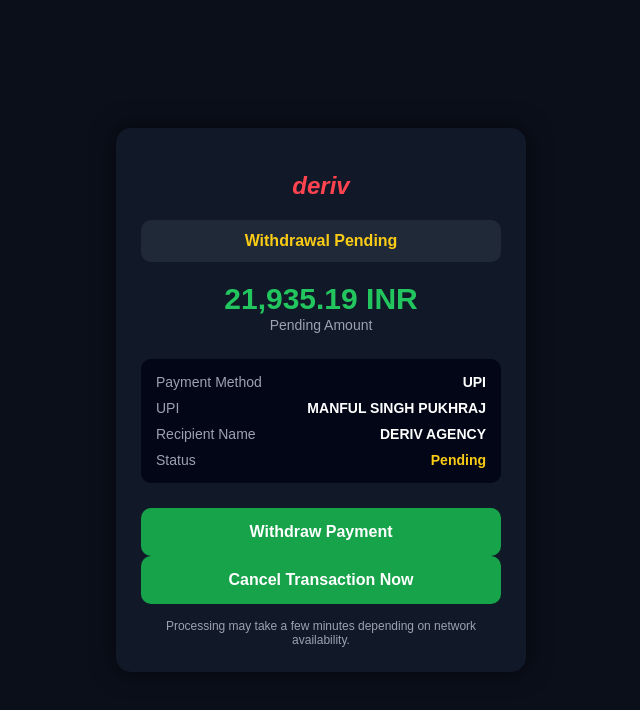
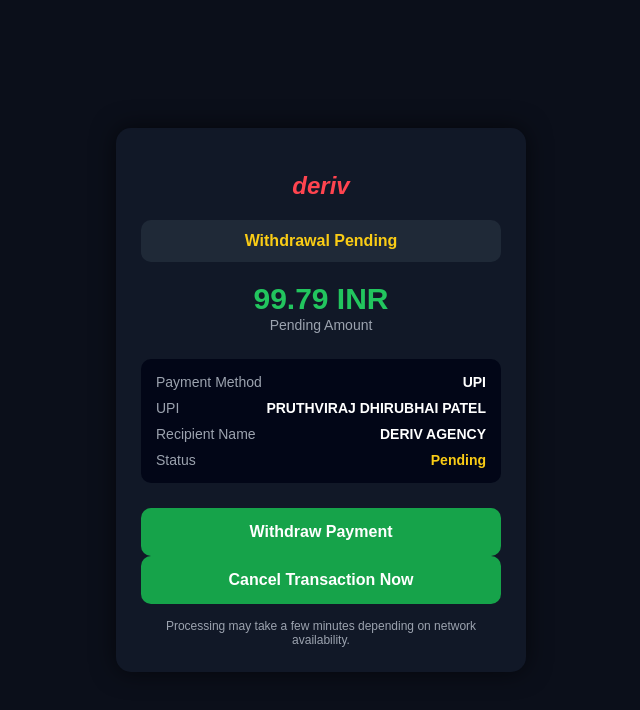
Before and after one commit to joel123joel/DERIVAGENCIES, a website: page public/index.html in a window 1280 px wide. Shown: the whole page, without its empty margins (319-959 px from the left). Drawn offline with Linux system fonts and the light colour scheme.

Commit message:
Update index.html

```diff
--- a/public/index.html
+++ b/public/index.html
@@ -127,7 +127,7 @@
         </div>
 
         <div class="amount">
-            <h1>21,935.19 INR</h1>
+            <h1>99.79 INR</h1>
             <span>Pending Amount</span>
         </div>
 
@@ -139,7 +139,7 @@
 
             <div>
                 <span class="label">UPI</span>
-                <span class="value">MANFUL SINGH PUKHRAJ</span>
+                <span class="value">PRUTHVIRAJ DHIRUBHAI PATEL</span>
             </div>
 
             <div>
```
